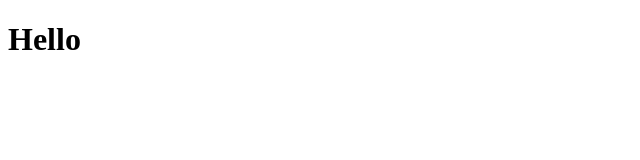
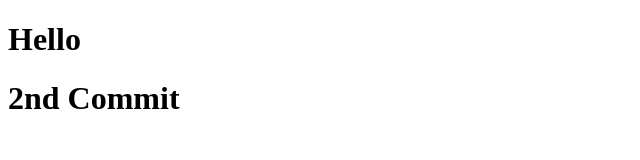
Before and after one commit to GitLakshman/Git-Practising, a plain HTML site: page index.html in a window 1280 px wide. Shown: the whole page, without its empty margins (0-640 px from the left). Drawn offline with Linux system fonts and the light colour scheme.

Commit message:
second commit

```diff
--- a/index.html
+++ b/index.html
@@ -7,5 +7,6 @@
 </head>
 <body>
     <h1>Hello</h1>
+    <h1>2nd Commit</h1>
 </body>
 </html>
```
